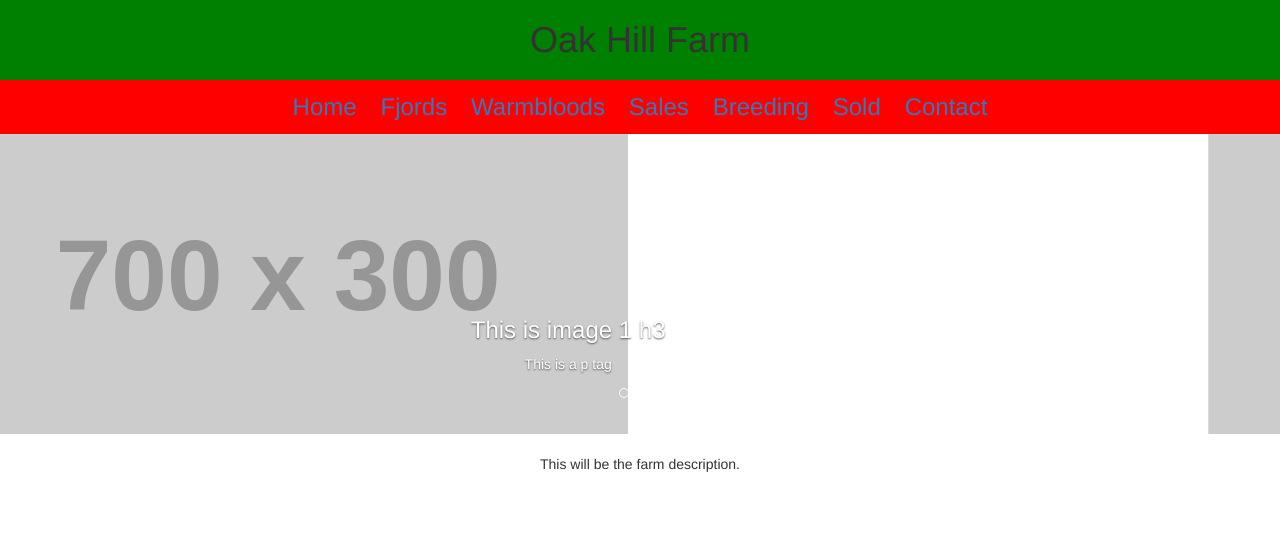
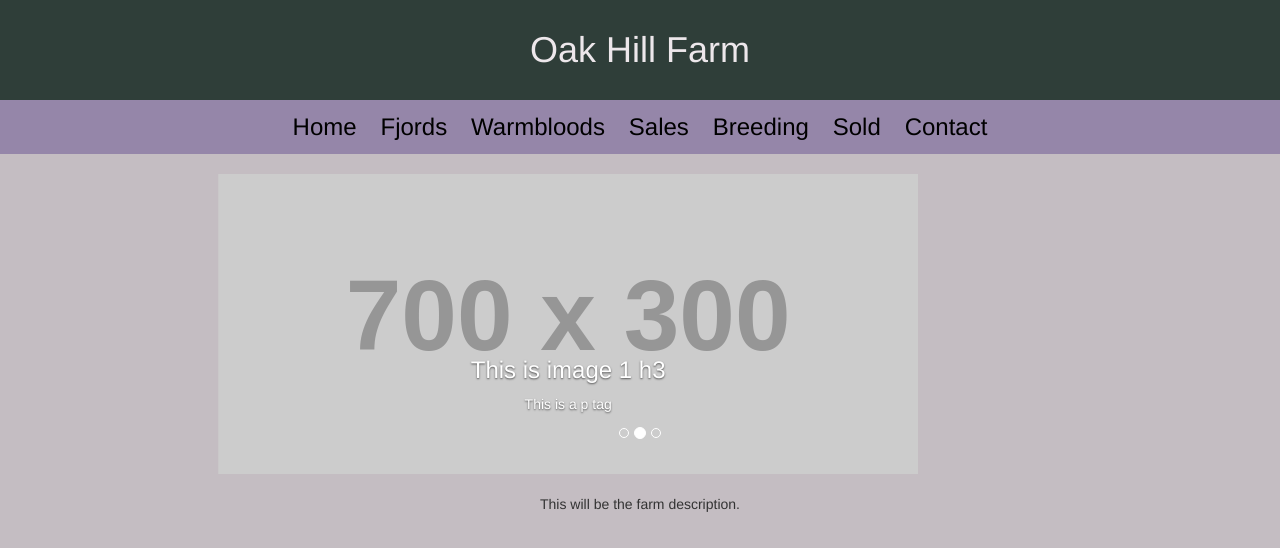
Before and after one commit to clewott/newHorse, a plain HTML site: page index.html in a window 1280 px wide. Drawn offline with nearby package versions, Linux system fonts and the light colour scheme; placeholder pictures from the web are drawn by us.

Commit message:
changed the colors and added some new elements

```diff
--- a/scripts/main.js
+++ b/scripts/main.js
@@ -1,11 +1,11 @@
 $( document ).ready(function() {
 
     $(".navigation a").on('mouseover', function() {
-      $(this).css('background-color', 'blue');
+      $(this).css('background-color', '#C0BCCB');
     });
 
     $(".navigation a").on('mouseout', function() {
-      $(this).css('background-color', 'red');
+      $(this).css('background-color', '#9586A9');
     });
 
 });
--- a/styles/main.scss
+++ b/styles/main.scss
@@ -1,21 +1,41 @@
+html {
+  background-color: #C4BDC2;
+  background-size: cover;
+}
+
 .wrapper {
   text-align: center;
   margin-top: -20px;
+  background-color: #C4BDC2;
   .header {
-    background-color: green;
-    padding: 10px;
+    background-color: #2F3E39;
+    padding: 20px;
     h1 {
       margin-top: 30px;
+      color: #EDE7EB;
     }
   }
   .navigation {
-    background-color: red;
+    background-color: #9586A9;
     padding: 10px;
     nav {
       a {
         font-size: 24px;
         padding: 10px;
         text-decoration: none;
+        color: black;
+      }
+      a:hover {
+        color: black;
+      }
+    }
+  }
+  .carousel {
+    margin-top: 20px;
+    .carousel-inner {
+      .item img {
+        margin-right: auto;
+        margin-left: auto;
       }
     }
   }
```
Also changed, not shown: styles/main.css.
